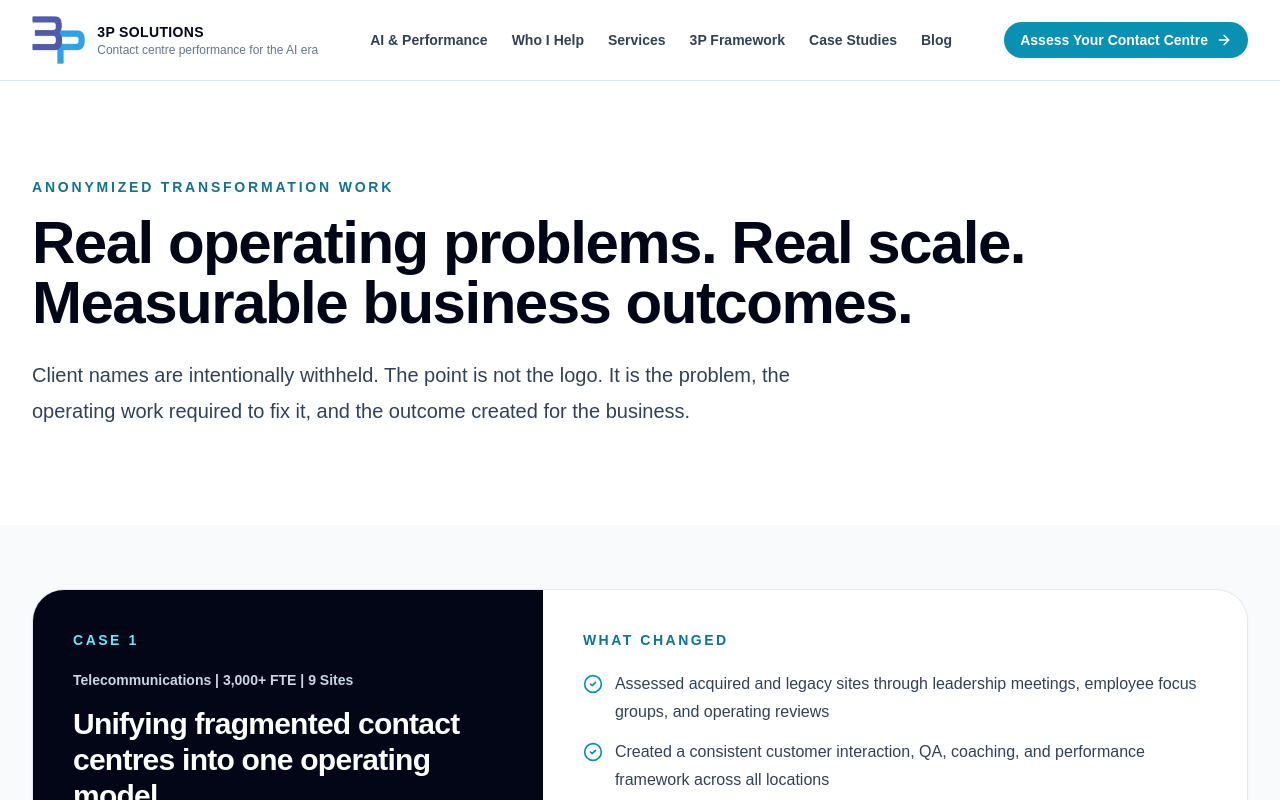
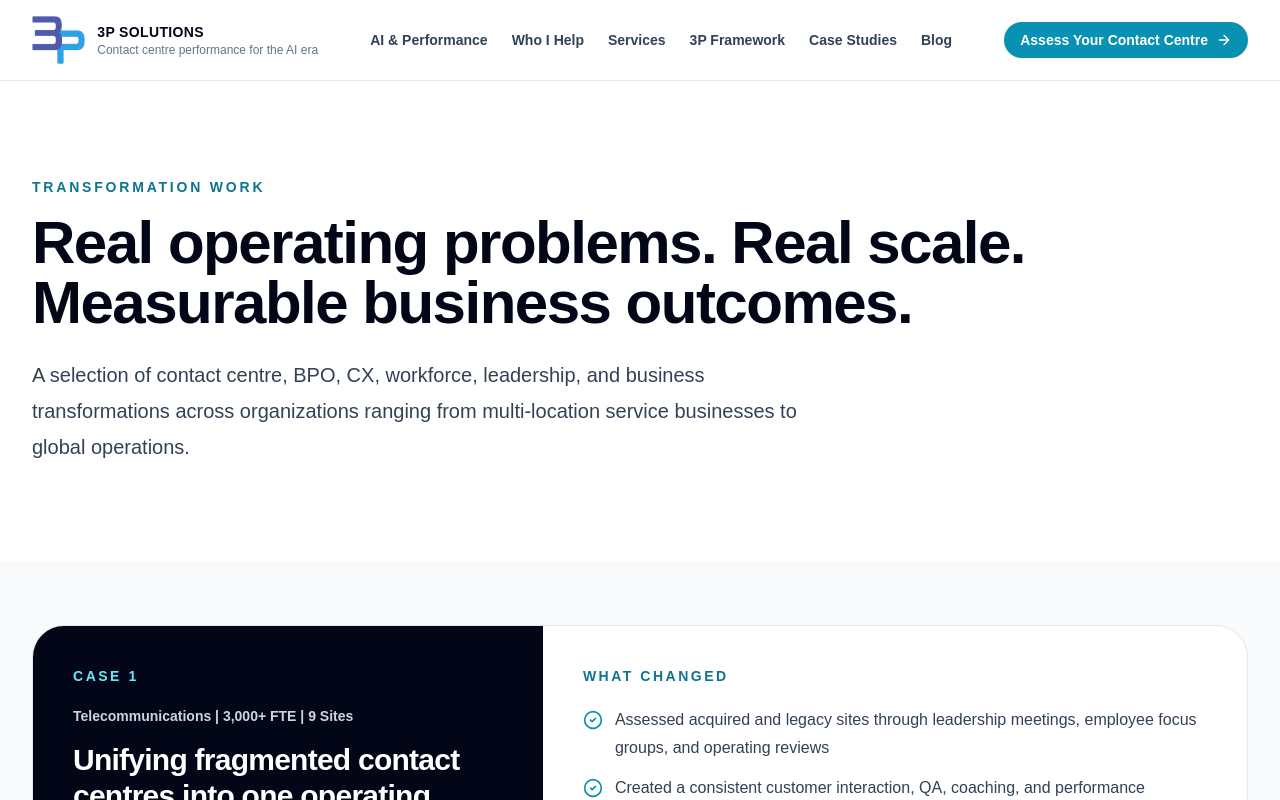
Before and after one commit to brent-prog/3pwebsite, a Next.js app: page /case-studies in a window 1280 px wide. Shown: the top 800 px of the page. Built offline with nearby package versions, Linux system fonts and the light colour scheme.

Commit message:
Tighten case studies positioning and leadership proof

```diff
--- a/app/case-studies/page.tsx
+++ b/app/case-studies/page.tsx
@@ -6,14 +6,14 @@ import SiteHeader from "../components/SiteHeader";
 export const metadata: Metadata = {
   title: "Contact Centre & CX Transformation Case Studies | 3P Solutions",
   description:
-    "Anonymized examples of contact centre, CX, BPO, operating model, workforce, leadership, and business transformation work led by 3P Solutions founder Brent Pattison.",
+    "Examples of contact centre, CX, BPO, operating model, workforce, leadership, and business transformation work led by 3P Solutions founder Brent Pattison.",
   alternates: {
     canonical: "/case-studies",
   },
   openGraph: {
     title: "Contact Centre & CX Transformation Case Studies | 3P Solutions",
     description:
-      "Anonymized examples of contact centre, CX, BPO, operating model, workforce, leadership, and business transformation work.",
+      "Examples of contact centre, CX, BPO, operating model, workforce, leadership, and business transformation work.",
     url: "/case-studies",
     siteName: "3P Solutions",
     type: "website",
@@ -119,7 +119,7 @@ const cases = [
 const supportingProof = [
   {
     title: "Leadership system at scale",
-    text: "Designed a customized leadership, management, and coaching system for a consumer-finance organization with 8,000+ frontline sales associates and 300+ sales managers. 267 leaders completed the program and 100% reported it was relevant and immediately applicable to their role.",
+    text: "Designed a customized leadership, management, and coaching system for a consumer-finance organization with 8,000+ frontline sales associates and 300+ sales managers. 300 leaders completed the program. Among the 267 who completed the post-program survey, 100% said it was relevant and immediately applicable to their role.",
   },
   {
     title: "First Philippines offshoring launch",
@@ -142,12 +142,12 @@ export default function CaseStudiesPage() {
 
       <section className="bg-white">
         <div className="mx-auto max-w-7xl px-5 py-20 lg:px-8 lg:py-24">
-          <p className="text-sm font-black uppercase tracking-[0.2em] text-cyan-700">Anonymized transformation work</p>
+          <p className="text-sm font-black uppercase tracking-[0.2em] text-cyan-700">Transformation work</p>
           <h1 className="mt-4 max-w-5xl text-4xl font-black tracking-tight md:text-6xl">
             Real operating problems. Real scale. Measurable business outcomes.
           </h1>
           <p className="mt-6 max-w-3xl text-xl leading-9 text-slate-700">
-            Client names are intentionally withheld. The point is not the logo. It is the problem, the operating work required to fix it, and the outcome created for the business.
+            A selection of contact centre, BPO, CX, workforce, leadership, and business transformations across organizations ranging from multi-location service businesses to global operations.
           </p>
         </div>
       </section>
```
